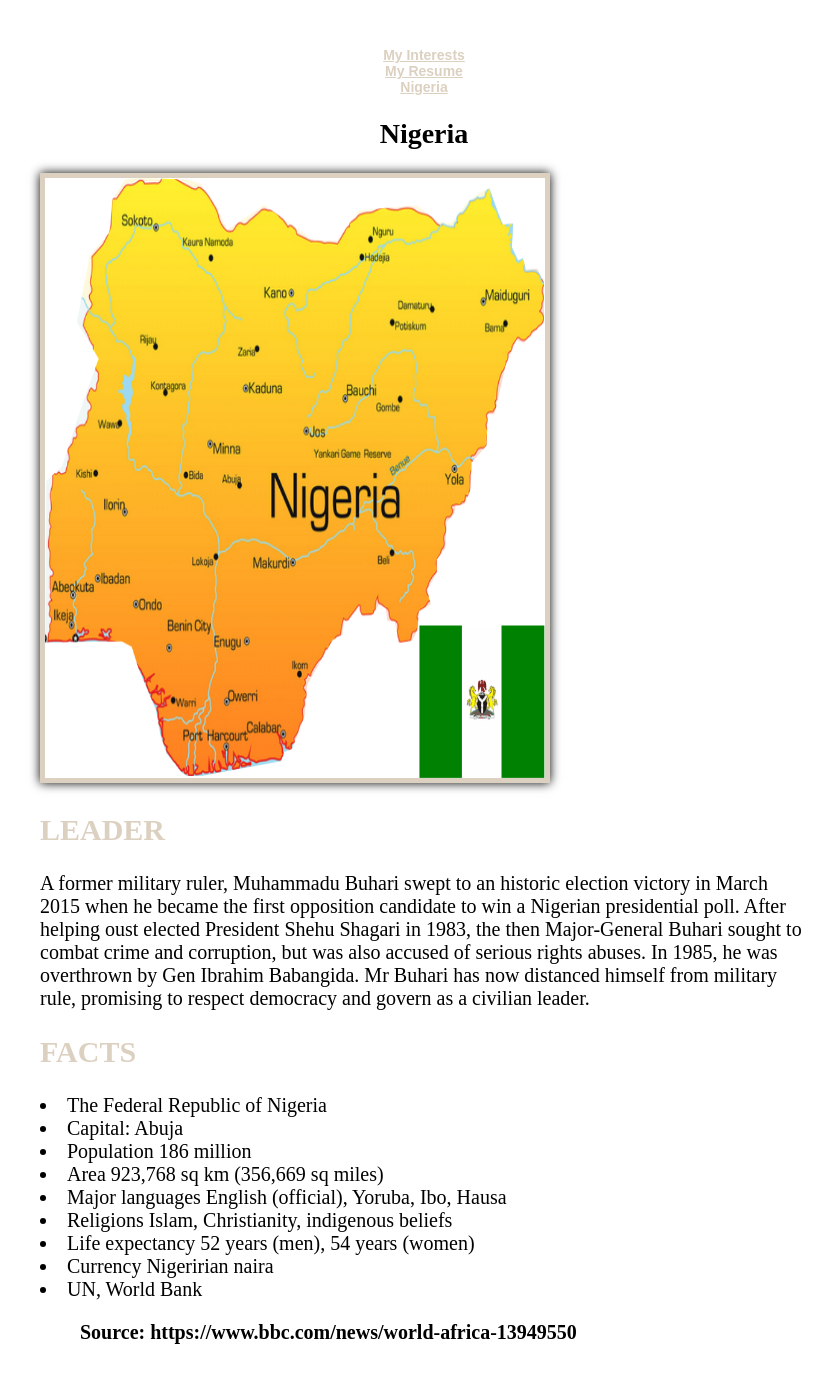
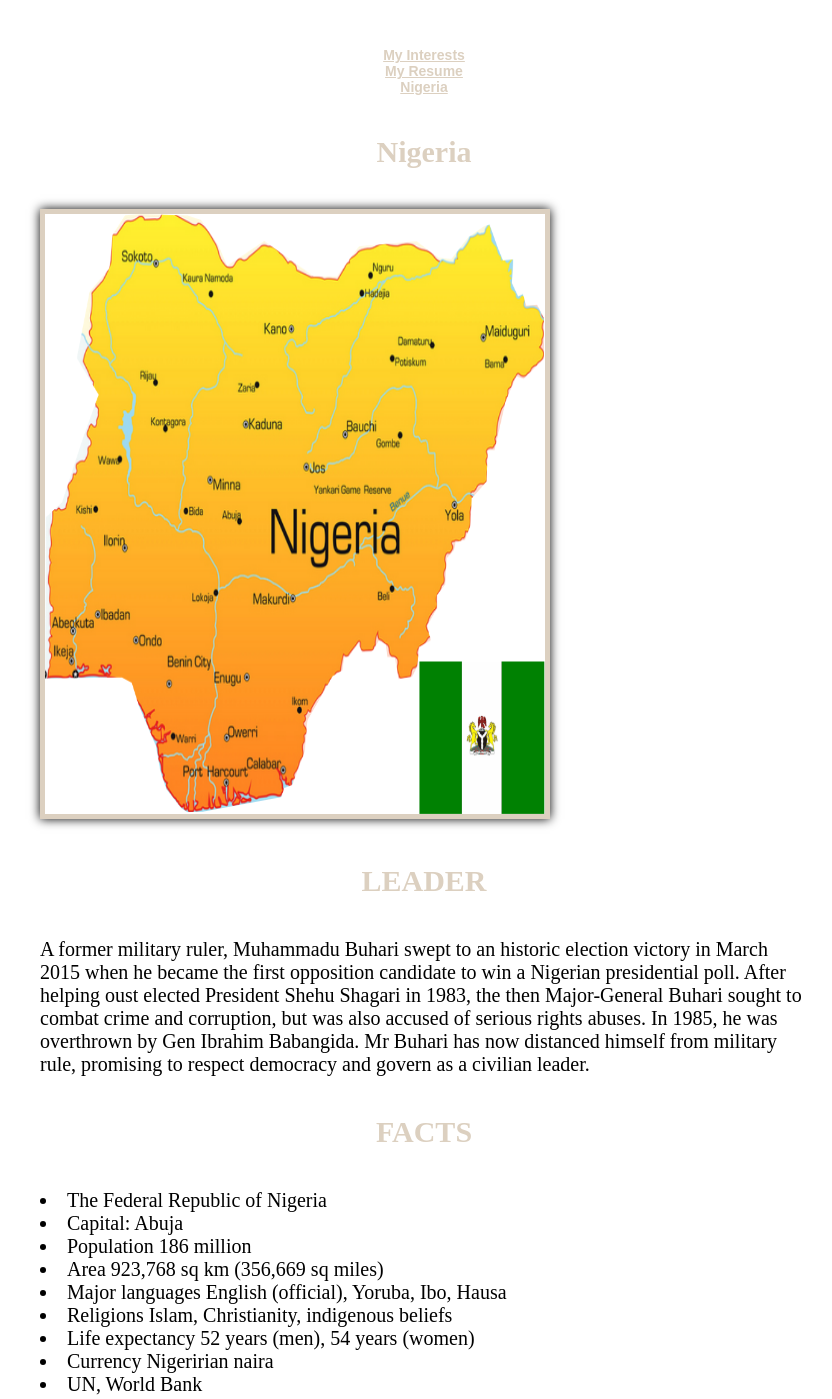
Before and after one commit to icecola96/PROJECT-7, a plain HTML site: page roots.html in a window 1280 px wide. Shown: the top 1399 px of the page, without its empty margins (216-1048 px from the left). Before the commit the page ends 1364 px from the top, so only its background shows below. Drawn offline with Linux system fonts and the light colour scheme.

Commit message:
title color n  center

```diff
--- a/roots.html
+++ b/roots.html
@@ -18,16 +18,16 @@
       </nav>
     </header>
     <section>
-       <h1 class = "page_title">Nigeria</h1>
+       <h4 class = "page1_title">Nigeria</h4>
              <th><img class="pics" src="PICS/9JA.png" alt="Nigeria" ></th>
-             <h2 class = "page1_title">LEADER</h2>
+             <h4 class = "page1_title">LEADER</h4>
                 <p>
                   A former military ruler, Muhammadu Buhari swept to an historic election victory in March 2015 when he became the first opposition candidate to win a Nigerian presidential poll.
                   After helping oust elected President Shehu Shagari in 1983, the then Major-General Buhari sought to combat crime and corruption, but was also accused of serious rights abuses.
                   In 1985, he was overthrown by Gen Ibrahim Babangida.
                   Mr Buhari has now distanced himself from military rule, promising to respect democracy and govern as a civilian leader.
                 </p>
-              <h2 class = "page1_title">FACTS</h2>
+              <h4 class = "page1_title">FACTS</h4>
                 <p>
                     <li>The Federal Republic of Nigeria</li>
                     <li>Capital: Abuja</li>
--- a/style.css
+++ b/style.css
@@ -11,6 +11,10 @@ body {
 h1 {
     font-weight: bold;
     color: #000000;
+    text-align: center;
+}
+h4 {
+    font-weight: bold;
     text-align: center;
 }
 h3 {
@@ -81,6 +85,7 @@ img {
 	text-align: center;
 	box-shadow: 0 0 10px#000;
     border:5px solid #DCD0C0;
+    float: center;
 
 }
 
```
